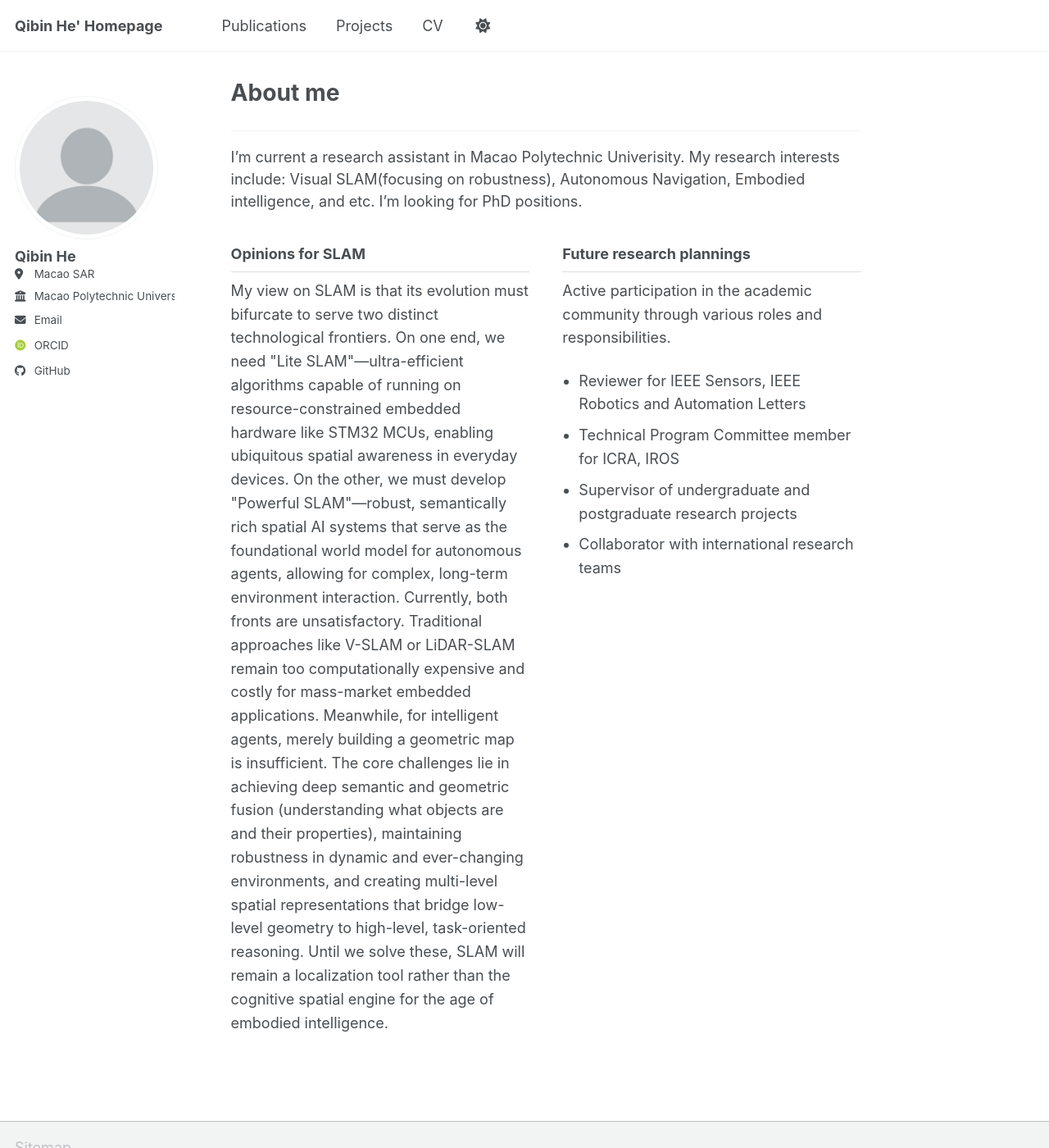
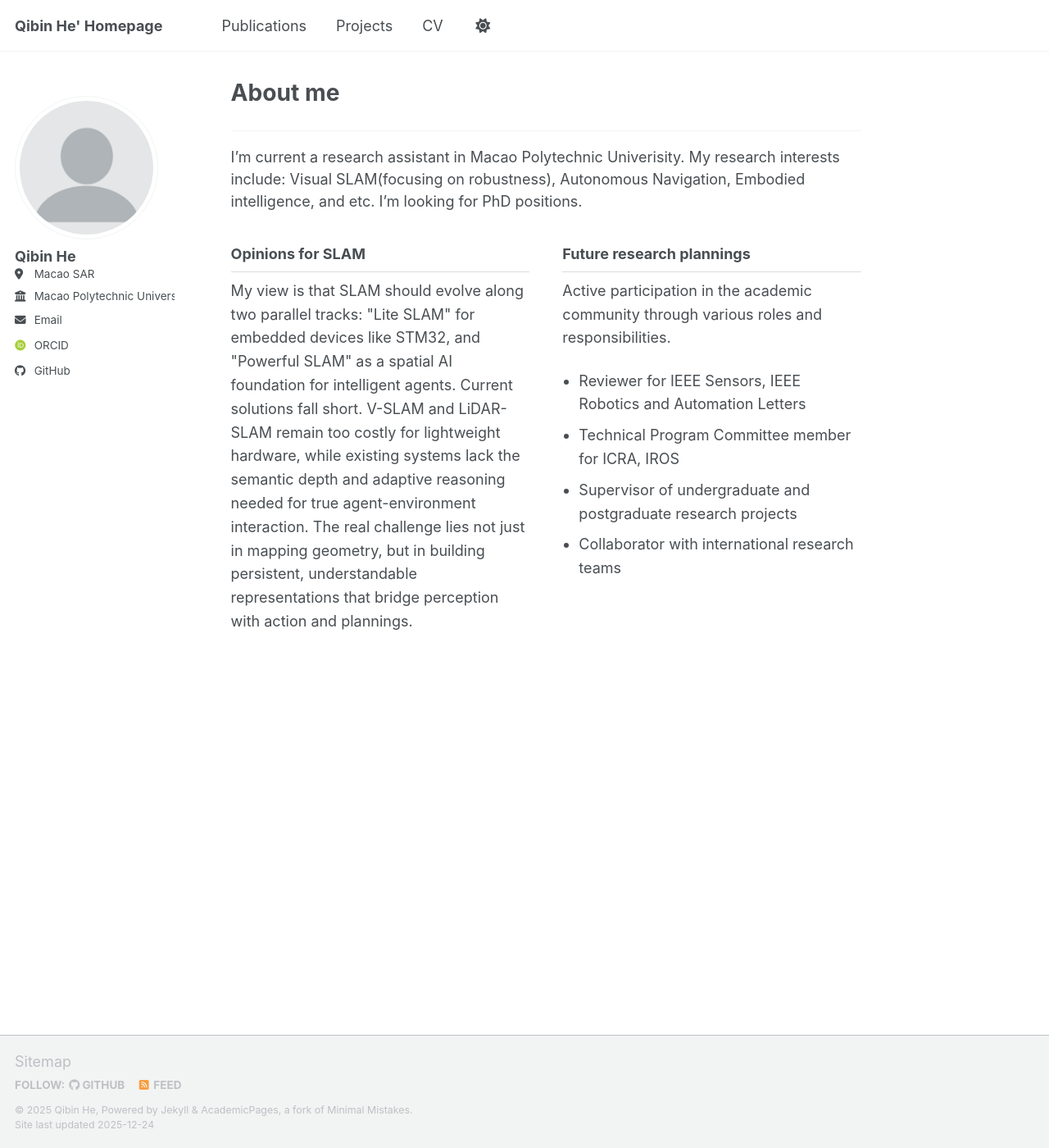
Before and after one commit to MECHA-HE/MECHA-HE.github.io, a Jekyll site: the page built from _pages/about.md, in a window 1280 px wide and 1400 px high. Shown: the whole window at 82% size. Built offline with Jekyll 4.4.1, drawn with Linux system fonts in a browser that asks for light colours; some web fonts are replaced; a script bundle is joined from its source files by our own code; library files that are not in the unit come from our copies.

Commit message:
Update about.md

```diff
--- a/_pages/about.md
+++ b/_pages/about.md
@@ -16,9 +16,9 @@ I'm current a research assistant in Macao Polytechnic Univerisity. My research i
   <!-- 左侧 -->
   <div>
     <h3 style="margin-top: 0; border-bottom: 1px solid #ddd; padding-bottom: 10px;">Opinions for SLAM</h3>
-    <p style="line-height: 1.6;"> My view on SLAM is that its evolution must bifurcate to serve two distinct technological frontiers. On one end, we need "Lite SLAM"—ultra-efficient algorithms capable of running on resource-constrained embedded hardware like STM32 MCUs, enabling ubiquitous spatial awareness in everyday devices. On the other, we must develop "Powerful SLAM"—robust, semantically rich spatial AI systems that serve as the foundational world model for autonomous agents, allowing for complex, long-term environment interaction.
+    <p style="line-height: 1.6;"> My view is that SLAM should evolve along two parallel tracks: "Lite SLAM" for embedded devices like STM32, and "Powerful SLAM" as a spatial AI foundation for intelligent agents.
 
-Currently, both fronts are unsatisfactory. Traditional approaches like V-SLAM or LiDAR-SLAM remain too computationally expensive and costly for mass-market embedded applications. Meanwhile, for intelligent agents, merely building a geometric map is insufficient. The core challenges lie in achieving deep semantic and geometric fusion (understanding what objects are and their properties), maintaining robustness in dynamic and ever-changing environments, and creating multi-level spatial representations that bridge low-level geometry to high-level, task-oriented reasoning. Until we solve these, SLAM will remain a localization tool rather than the cognitive spatial engine for the age of embodied intelligence.
+Current solutions fall short. V-SLAM and LiDAR-SLAM remain too costly for lightweight hardware, while existing systems lack the semantic depth and adaptive reasoning needed for true agent-environment interaction. The real challenge lies not just in mapping geometry, but in building persistent, understandable representations that bridge perception with action and plannings.
       </p>
     <ul style="padding-left: 20px; line-height: 1.6;">
 
```
